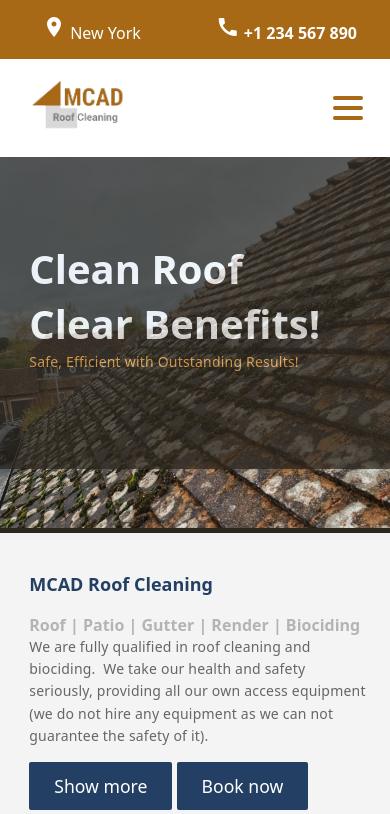
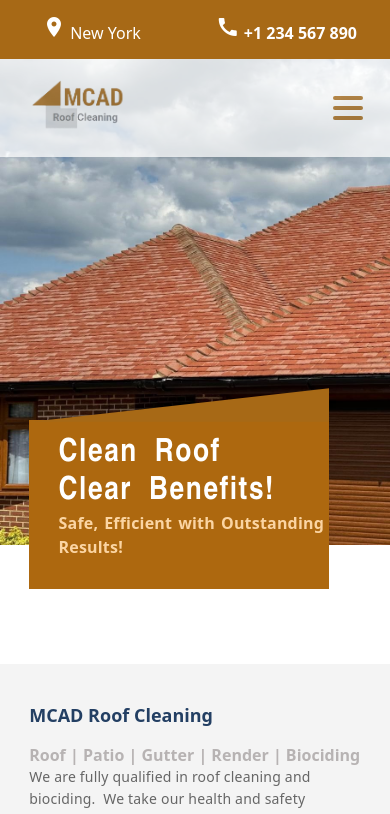
Before and after one commit to githubrandysagum/mcadroofcleaning, a plain HTML site: page index.html in a window 390 px wide. Shown: the top 814 px of the page. Drawn offline with Linux system fonts and the light colour scheme.

Commit message:
Update Hero Section

```diff
--- a/about-section-style.css
+++ b/about-section-style.css
@@ -5,7 +5,7 @@
     width: 100%;
     background-color: #f4f4f4;
     position:relative;
-    height: 50vw;
+    height: 30vw;
     min-height: 500px;
   }
 
--- a/cta-banner-style.css
+++ b/cta-banner-style.css
@@ -8,6 +8,7 @@
     box-sizing: border-box;
     font-family: Arial, sans-serif;
     position: relative;
+    z-index:10;
 }
 
 .cta-content {
--- a/hero-section-style.css
+++ b/hero-section-style.css
@@ -3,102 +3,88 @@
 .hero-section {
    /** background-color: #2C271F;**/
     z-index: 1;
-    background-color: #2C271F;
     position:relative;
+    top:-15vh;
+    height: 50vh;
   }
 
   .hero-image img {
-    width: 100%;
     z-index: 1;
+    overflow: hidden;
+      width: 100%;
+      height: auto;
   }
  .hero-image{
   display:relative;
  }
 
-  /* Keyframe animation */
-@keyframes slideInLeft {
-  0% {
-      opacity: 0;
-  }
-  100% {
-      opacity: 100%;
-  }
-}
 
-  /* Keyframe animation */
-  @keyframes slideInOverlay {
-    0% {
-        opacity: 0;
-    }
-    100% {
-        opacity: 75%;
-    }
-  }
 
-  /* Header and Subtitle */
-  .hero-title, .hero-overlay .hero-subtitle {
-    opacity: 0; /* Ensure text starts invisible */
-}
 
-.hero-overlay {
-  opacity: 0; /* Ensure text starts invisible */
-  animation: slideInOverlay 0.5s ease-out forwards;
-}
 .hero-content{
   padding:0;
 }
 .hero-overlay {
-  position: absolute;
-  top: 0;
-  left: 0; /* Changed from right to left */
-  width: 100%; /* Keep this width for the box */
+  position: sticky;
+  top: 60vh;
+  left: 7.5%;/* Changed from right to left */
+  width:40vw;/* Keep this width for the box */
+  min-width: 300px;
   color: #fff;
-  background-color: #2C271F;
+  background-color: #ad680f;
   z-index: 10;
   animation: slideInOverlay 0.5s ease-out forwards;
   animation-delay: 0.5s; /* Delay to stagger the animation */
+  padding-left:20%;
+  padding-right:2%;
+  padding-top: 10%;
+  padding-bottom: 10%;
+}
 
+.hero-overlay::before {
+  content: '';
+  position: absolute;
+  top: 2px;
+  left: 0;
+  width: 100%;
+  height: 100%;
+  clip-path: polygon(100% 80%, 100% 100%, 0% 100%); /* Triangle shape */
+  background-color: #A76916;
+  transform: translateY(-100%); /* Move above the square */
 }
+
   .hero-title {
-      font-size: calc(16px + 2vw);
     padding:0;
-    line-height: 1.2;
     margin-bottom: 15px;
     animation: slideInLeft 1s ease-out forwards;
     animation-delay: 1s; /* Delay to stagger the animation */
   }
 
   .hero-subtitle {
-    font-size: 14px;
+    font-size:clamp(1rem,4vw,1.2rem);
+    word-spacing: 0.1rem;
     line-height: 1.5;
-    color: #fcb252;
+    color: #fbd5a3;
     animation: slideInLeft 1.5s ease-out forwards;
     animation-delay: 1.5s; /* Delay to stagger the animation */
+    font-weight: 600;
+  }
+
+
+  .sticky-container{
+    position:relative;
+    top:-40vw;
+    height: 50vw;
+    width: 50%;
+    background-color: transparent;
 
   }
 
-
   /* For very large screens (e.g., 1600px and beyond) */
-
-  @media (min-width: 1200px){
+  @media (orientation: landscape) and (min-width: 1200px){
     .hero-section {
-      display: block;
+      height: 50vw;
     }
-
-   .hero-overlay {
-     width: 50%;
-     display: flex;
-     align-items: center;
-      height: 50vw;
-      max-height: 500px;
-      min-height: 350px;
-   }
-
-    .hero-image img {
-     width: 100%;
-     height: auto;
-
-   }
   }
 
 
@@ -108,44 +94,20 @@
     display: block;
   }
 
-  .hero-overlay {
-    width: 50%;
-    display: flex;
-    align-items: center;
-     height: 40vw;
-     max-height: 400px;
-     min-height: 300px;
-  }
- .hero-subtitle {
-  font-size: 16px;
- }
-  .hero-image img {
-   width: 100%;
-   height: auto;
 
- }
 }
 
-@media  (max-width: 767px){
+@media (orientation: portrait) and (max-width: 1024px){
   .hero-section {
-    display: block;
+    height: 35vh;
+    top:0vh;
   }
 
-  .hero-overlay {
-    width: 100%;
-    display: flex;
-    align-items: center;
-     height: 80vw;
-     max-height: 400px;
-     min-height: 300px;
+}
+
+@media (orientation: portrait) and  (max-width: 480px){
+  .hero-section {
+    height: 60vh;
+    top:-15vh;
   }
-
-  .hero-image img {
-    position: relative;
-    width: 100%;
-   height: auto;
-   background-position: center;
-   background-size: cover;
-
- }
 }
--- a/index.html
+++ b/index.html
@@ -48,24 +48,26 @@
 
     </header>
     <!-- Hero Section -->
-    <section class="hero-section ">
-        <div class="hero-overlay container">
-                <div class="hero-content">
-                    <h1>Clean Roof <br> Clear Benefits!</h1>
-                    <p class="hero-subtitle">Safe, Efficient with Outstanding Results!</p>
-                </div>
-        </div>
+    <section class="hero-section">
+
 
          <!-- Hero Image -->
          <div class="hero-image">
           <picture>
             <!-- For small screens (mobile), use this image -->
-            <source media="(min-width:768px)" srcset="Hero-large.jpg">
-            <img src="HeroBeforeImg.jpg" alt="Hero Image">
+            <source media="(max-width:485px)" srcset="Hero-small.jpg">
+            <img src="Hero-large.jpg" alt="Hero Image">
           </picture>
         </div>
         <!-- Overlay Box with Titles and Subtitles -->
-
+        <div class="sticky-container container">
+          <div class="hero-overlay">
+            <div class="hero-content">
+                <h1>Clean Roof <br> Clear Benefits!</h1>
+                <p class="hero-subtitle">Safe, Efficient with Outstanding Results!</p>
+            </div>
+          </div>
+        </div>
     </section>
     <!-- About Section -->
     <section class="about-section container about-grid-container">
--- a/navigation-style.css
+++ b/navigation-style.css
@@ -6,10 +6,11 @@
   background-color: #fff;
   color: #A76916;
   position: relative;
-  z-index: 10;
-
+  z-index: 20;
+  opacity: 75%;
   padding-top: 20px;
   padding-bottom: 20px;
+  background-color: white;
 }
 
 /* Logo Styles */
--- a/styles.css
+++ b/styles.css
@@ -37,7 +37,11 @@ body {
 
 
 h1{
-    font-size:clamp(2.5rem,4vw,5rem);
+    font-size:clamp(2rem,4vw,5rem);
+    word-spacing: 0.5rem;
+    letter-spacing: 0.1rem;
+    font-weight: bold;
+        font-family: 'Arial Narrow', Arial, sans-serif;
 
 }
 h2 {
@@ -64,6 +68,8 @@ p {
     color: #333; /* Ensure good contrast */
     max-width: 700px;
 }
+
+
 
 @media (min-width:1024px){
     h2{
```
Also changed, not shown: AboutSection.jpg, Hero-large.jpg, Hero-small.jpg (added).
